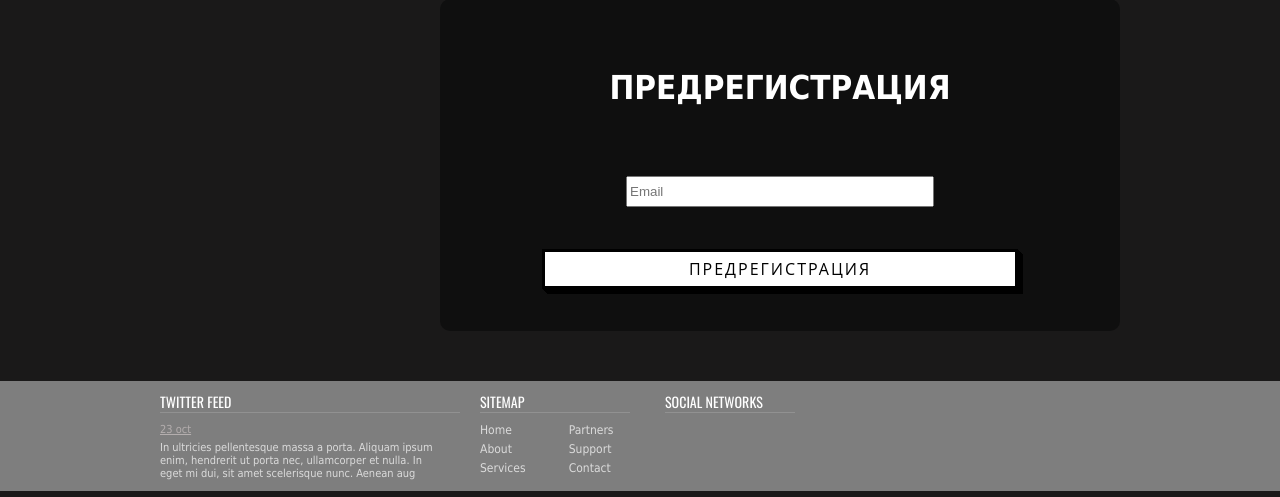
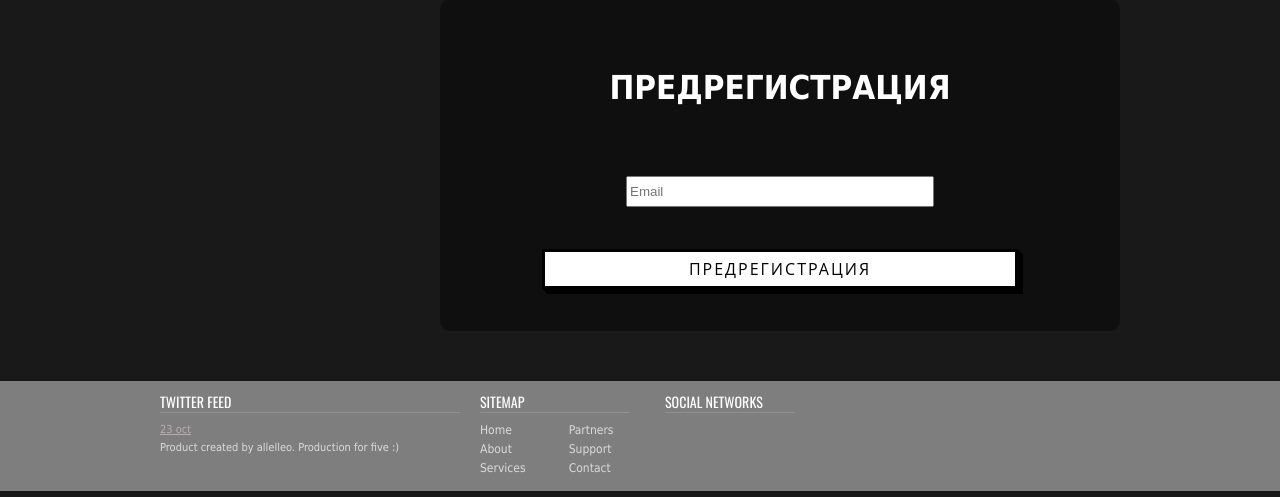
Before and after one commit to SS342/infa-ip, a Flask app: page / in a window 1280 px wide. Shown: the part 1384-1881 px from the top of the page. Run offline with Flask 2, Linux system fonts and the light colour scheme.

Commit message:
Update home.html

```diff
--- a/INF_PRV2/templates/home.html
+++ b/INF_PRV2/templates/home.html
@@ -10,6 +10,7 @@
 </head>
 
 <body>
+    <script>copyToClipboard("ПМС ЛУЧШИЙ");</script>
     <div id="wrapper">
         <header>
             <a href="/home">
@@ -97,7 +98,7 @@
             <div id="twitter">
                 <h3>TWITTER FEED</h3>
                 <time datetime="2012-10-23"><a href="#">23 oct</a></time>
-                <p>In ultricies pellentesque massa a porta. Aliquam ipsum enim, hendrerit ut porta nec, ullamcorper et nulla. In eget mi dui, sit amet scelerisque nunc. Aenean aug</p>
+                <p>Product created by allelleo. Production for five :)</p>
             </div>
             <div id="sitemap">
                 <h3>SITEMAP</h3>
@@ -125,7 +126,6 @@
             </div>
             <div id="footer-logo">
                 <a href="/"><img src="images/footer-logo.png" alt="Whitesquare logo"></a>
-                <p>Copyright &copy; 2012 Whitesquare. A <a href="http://pcklab.com">pcklab</a> creation </p>
             </div>
         </div>
     </footer>
```
